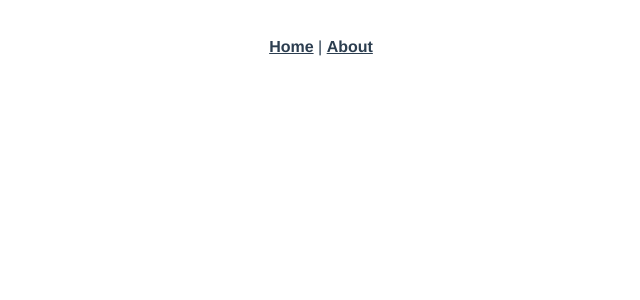
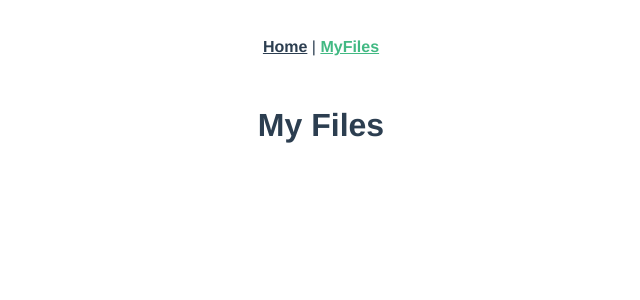
Before and after one commit to GabinS/MyMiniDrive, a Vue app: page /my-files in a window 1280 px wide. Shown: the top 300 px of the page, without its empty margins (319-959 px from the left). Built offline with nearby package versions, Linux system fonts and the light colour scheme.

Commit message:
Import Firebase

```diff
--- a/package.json
+++ b/package.json
@@ -9,10 +9,12 @@
   },
   "dependencies": {
     "core-js": "^3.6.4",
+    "firebase": "^7.10.0",
     "vue": "^2.6.11",
     "vue-class-component": "^7.2.2",
     "vue-property-decorator": "^8.3.0",
-    "vue-router": "^3.1.5"
+    "vue-router": "^3.1.5",
+    "vuefire": "^2.2.1"
   },
   "devDependencies": {
     "@typescript-eslint/eslint-plugin": "^2.18.0",
--- a/src/App.vue
+++ b/src/App.vue
@@ -1,8 +1,8 @@
 <template>
   <div id="app">
     <div id="nav">
-      <router-link to="/">Home</router-link> |
-      <router-link to="/about">About</router-link>
+      <router-link :to="{name: 'Home'}">Home</router-link> |
+      <router-link :to="{name: 'MyFiles'}">MyFiles</router-link>
     </div>
     <router-view/>
   </div>
--- a/src/router/index.ts
+++ b/src/router/index.ts
@@ -1,6 +1,5 @@
 import Vue from 'vue'
 import VueRouter from 'vue-router'
-import Home from '../views/Home.vue'
 
 Vue.use(VueRouter)
 
@@ -8,15 +7,12 @@ const routes = [
   {
     path: '/',
     name: 'Home',
-    component: Home
+    component: () => import('@/views/Home.vue')
   },
   {
-    path: '/about',
-    name: 'About',
-    // route level code-splitting
-    // this generates a separate chunk (about.[hash].js) for this route
-    // which is lazy-loaded when the route is visited.
-    component: () => import(/* webpackChunkName: "about" */ '../views/About.vue')
+    path: '/my-files',
+    name: 'MyFiles',
+    component: () => import('@/views/MyFiles.vue')
   }
 ]
 
--- a/src/views/About.vue
+++ /dev/null
@@ -1,5 +0,0 @@
-<template>
-  <div class="about">
-    <h1>This is an about page</h1>
-  </div>
-</template>
--- /dev/null
+++ b/src/views/MyFiles.vue
@@ -0,0 +1,12 @@
+<template>
+  <div>
+    <h1>My Files</h1>
+  </div>
+</template>
+
+<script>
+
+export default {
+  name: 'MyFiles'
+}
+</script>
```
Also changed, not shown: src/firebase.ts (added, +14 -0 lines), 1 other file (tests, documents, lock files or other folders).
